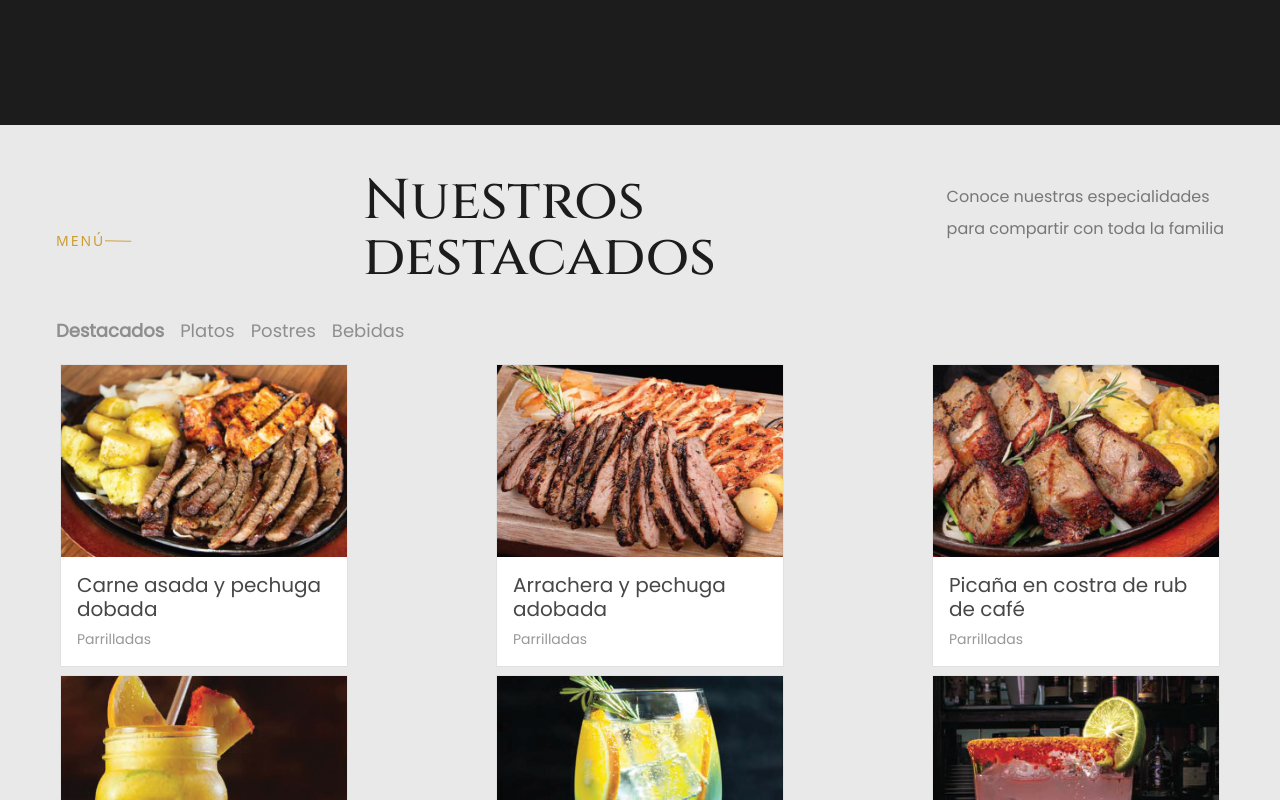
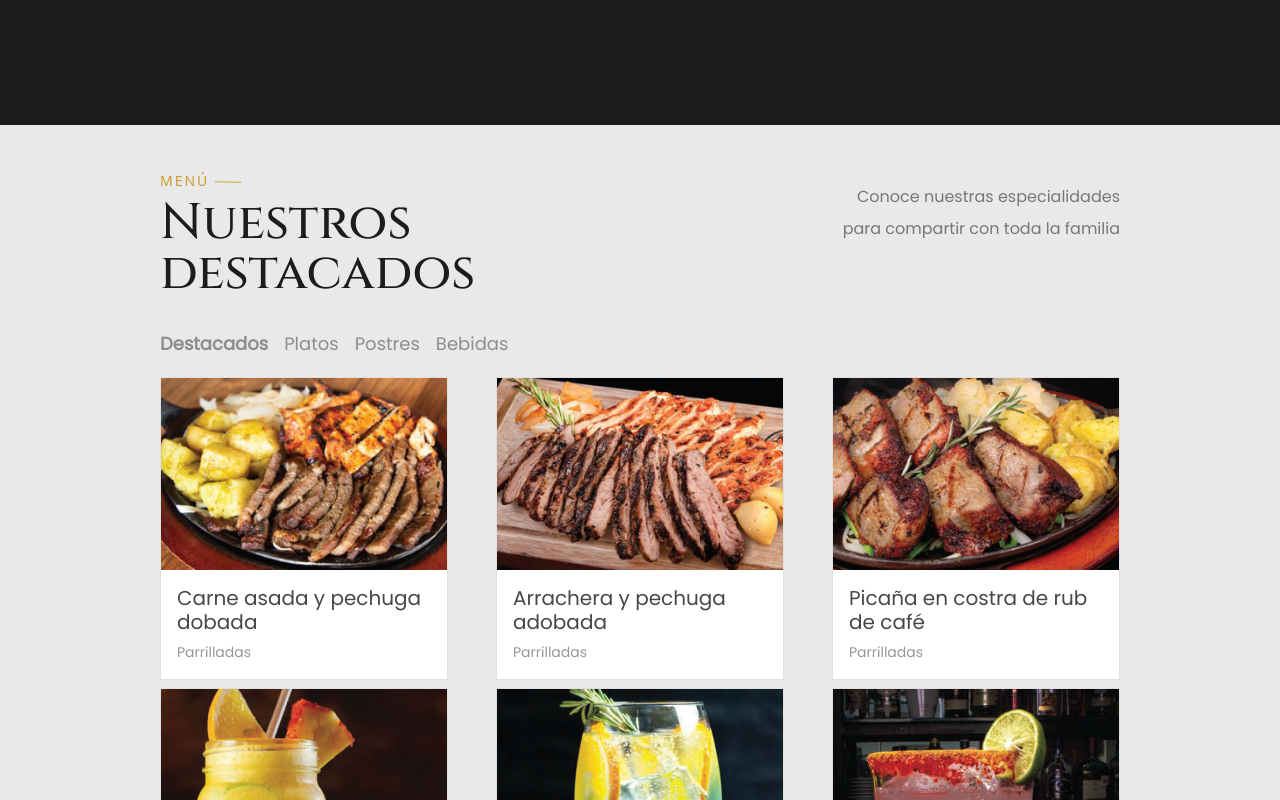
Before and after one commit to maurosanchezmatamoros/the-sound-of-grill, a React (Create React App) app: page / in a window 1280 px wide. Shown: the part 2540-3340 px from the top of the page. Built offline with nearby package versions, Linux system fonts and the light colour scheme; the HTML template or start-up script is replaced by a standard one.

Commit message:
Menus ready, footer fixes

```diff
--- a/src/components/Footer.js
+++ b/src/components/Footer.js
@@ -3,7 +3,8 @@ import { CopyToClipboard } from "react-copy-to-clipboard";
 import Swal from "sweetalert2"
 import "../styles/Footer.css"
 import { MdMailOutline, MdCall, MdLocationOn } from "react-icons/md"
-/* import { ReactComponent as Logo } from "../../public/assets/svg/logo_footer.svg" */
+import { ReactComponent as LogoFacebook } from "./icons/sog_facebook.svg"
+import { ReactComponent as LogoInstagram} from "./icons/sog_instagram.svg"
 import LogoFooter from './icons/LogoFooter';
 
 export const Footer = () => {
@@ -16,12 +17,22 @@ export const Footer = () => {
                         <div >
                             <LogoFooter className='logo'/>
                         </div>
-                        <p className="text-center text-md-start">Los mejores cortes de carne y los mojitos más deliciosos de todo Tepoztlán.</p>
+                        <p className="text-start">Los mejores cortes de carne y los mojitos más deliciosos de todo Tepoztlán.</p>
+                        <button onClick={window.open("https://www.facebook.com/people/SOUND-of-GRILL/100076328047439/")}>
+                            <span className='me-2'>
+                                <LogoFacebook/>https://www.facebook.com/people/SOUND-of-GRILL/100076328047439/
+                            </span>
+                        </button>
+                        <button onClick={window.open("https://www.instagram.com/the.sound.of.grill/")}>
+                            <span className='me-2'>
+                                <LogoInstagram/>
+                            </span>
+                        </button>
                     </Col>
                     <Col md={4} sm={12} className="footer-section2 px-3 px-md-4 py-4">
                         <div className="d-flex justify-content-md-center">
                             <div>
-                                <h3 className="text-light">CONTACTO</h3>
+                                <h5 className="text-light mb-4">CONTACTO</h5>
                                 <div>
                                     <button className='text-start'>
                                         <CopyToClipboard
@@ -53,7 +64,7 @@ export const Footer = () => {
                     <Col md={4} sm={12} className="footer-section3 px-3 px-md-4 py-4">
                         <div className="">
                             <div>
-                                <h3 className="text-light">HORARIO</h3>
+                                <h5 className="text-light mb-4">HORARIO</h5>
                                 <Row className='d-flex justify-content-between'>
                                     <dl>
                                         <dt>Jueves </dt>
--- a/src/components/Item.js
+++ b/src/components/Item.js
@@ -5,7 +5,7 @@ export const Item = ({item}) => {
 
     return (
         <>
-            <Card style={{ width: '18rem' }} className="item--card flex-column m-1">
+            <Card style={{ width: '18rem' }} className="item--card flex-column my-1">
                 <Card.Img  src={item.img} alt={item.name}/>
                 <Card.Body>
                     <Card.Title>{item.name}</Card.Title>
--- a/src/components/MenuList.js
+++ b/src/components/MenuList.js
@@ -1,7 +1,7 @@
 import { useEffect, useState} from "react"
 import { Loader } from "."
 import MenuItemList from "../containers/MenuItemList"
-import { Row } from 'react-bootstrap'
+import { Row, Col } from 'react-bootstrap'
 import { menuItems } from "../data/menuItems"
 import Swal from "sweetalert2"
 import "../styles/MenuList.css"
@@ -53,13 +53,17 @@ export const MenuList = ({ category, setCategory }) => {
 
     return(
         <section id='menu'>
-            <Row className="p-2 p-md-5 gx-0 justify-content-center">
-                <div className="menuTextContainer px-2 px-md-6 px-lg-6 d-flex flex-wrap">
-                    <h4>MENÚ <Line /></h4>
-                    {category === 'bebidas'? <h3>Nuestras<br/>{category}</h3> : <h3>Nuestros<br/>{category}</h3>}
-                    <p> Conoce nuestras especialidades<br/><br/>para compartir con toda la familia</p>
-                </div>
-                <div className="menuTabs px-2 px-md-6 px-lg-6">
+            <Row className="p-4 py-5 px-lg-6 gx-0 justify-content-center">
+                <Row className="menuTextContainer px-3 px-sm-5 px-md-6 px-lg-6 gx-0">
+                    <Col md={4} lg={6}>
+                        <h4>MENÚ <Line /></h4>
+                        {category === 'bebidas'? <h3>Nuestras<br/>{category}</h3> : <h3>Nuestros<br/>{category}</h3>}
+                    </Col>
+                    <Col md={4} lg={6} className="text-start text-md-end mb-4">
+                        <p> Conoce nuestras especialidades<br/><br/>para compartir con toda la familia</p>
+                    </Col>
+                </Row>
+                <div className="menuTabs px-3 px-sm-5 px-md-6 px-lg-6">
                     <button onClick={() => setCategory('destacados')}>{category === 'destacados'? <b>Destacados</b> : 'Destacados'}</button>
                     <button onClick={() => setCategory('platos')}>{category === 'platos'? <b>Platos</b> : 'Platos'}</button>
                     <button onClick={() => setCategory('postres')}>{category === 'postres'? <b>Postres</b> : 'Postres'}</button>
--- a/src/containers/MenuItemList.js
+++ b/src/containers/MenuItemList.js
@@ -4,7 +4,7 @@ import { Item, Loader } from '../components'
 const MenuItemList = ({menu}) => {
 
     return (
-                <div className="gridMenu justify-content-center justify-content-md-between px-2 px-md-6 px-lg-6">
+                <div className="gridMenu justify-content-start justify-content-md-between px-2 px-sm-5 px-md-6 px-lg-6">
                     {
                         menu.length > 0 ?
                             menu.map((card) => (
--- a/src/styles/Footer.css
+++ b/src/styles/Footer.css
@@ -6,6 +6,10 @@
     letter-spacing: 0px;
     text-align: left;
     background-color: #1C1C1C;
+}
+
+.logo{
+    max-width: 90%;
 }
 
 .logo g{
@@ -105,3 +109,16 @@ dt:after {
     opacity: 1;
     visibility: visible;
 }
+
+/* .dot {
+    height: 40px;
+    width: 40px;
+    background-color: #777777;
+    border-radius: 50%;
+    display: inline-block;
+}
+
+.dot svg{
+    fill:#FFFFFF;
+    z-index: 3;
+} */
--- a/src/styles/Item.css
+++ b/src/styles/Item.css
@@ -16,6 +16,20 @@
 .item--card{
     border: 1px solid rgba(0, 0, 0, 0.12) !important;
     border-radius: 0 !important;
+    animation: card-flip 1s;
+}
+
+@keyframes card-flip {
+    0% {
+        transform: rotateX(-180deg);
+        transition: 0.5s;
+
+     }
+    100% {
+        transform: rotateX(0deg) ;
+        transition: 0.5s;
+
+     }
 }
 
 .card-img {
--- a/src/styles/MenuList.css
+++ b/src/styles/MenuList.css
@@ -1,12 +1,14 @@
-@media (min-width: 768px) {
+@media (min-width: 769px) {
     .px-md-6{
-    padding: 0 6rem;
+    padding-right: 4rem !important;
+    padding-left: 4rem !important;
     }
 }
 
-@media (max-width: 991.98px) {
+@media (min-width: 991.98px) {
     .px-lg-6{
-    padding: 0 7rem;
+    padding-right: 5rem !important;
+    padding-left: 5rem !important;
     }
 }
 
@@ -15,11 +17,11 @@ section{
 }
 
 .menuTextContainer{
-    display: grid;
+    /* display: grid;
     grid-template-areas:
     'title null'
-    'subtitle text';
-    align-items: center;
+    'subtitle text'; */
+
     justify-content: space-between;
     width: 100%;
 }
@@ -28,17 +30,17 @@ section{
     color: rgba(204, 157, 47, 1);
     font-size: 14px;
     letter-spacing: 2px;
-    display: flex;
+    /* display: flex;
     align-items: center;
-    grid-area: title;
+    grid-area: title; */
 }
 
 .menuTextContainer h3{
     font-family: 'Cinzel';
-    font-size: 56px;
+    font-size: 50px;
     color: #1C1C1C;
     margin-bottom: 2rem;
-    grid-area: subtitle;
+    /* grid-area: subtitle; */
     line-height: 1;
 }
 
@@ -48,7 +50,7 @@ section{
     font-family: 'Poppins';
     font-size: 16px;
     color: #777777;
-    grid-area: text;
+    /* grid-area: text; */
     line-height: 16px;
 }
 
```
Also changed, not shown: src/components/icons/sog_facebook.svg (added), src/components/icons/sog_instagram.svg (added).
